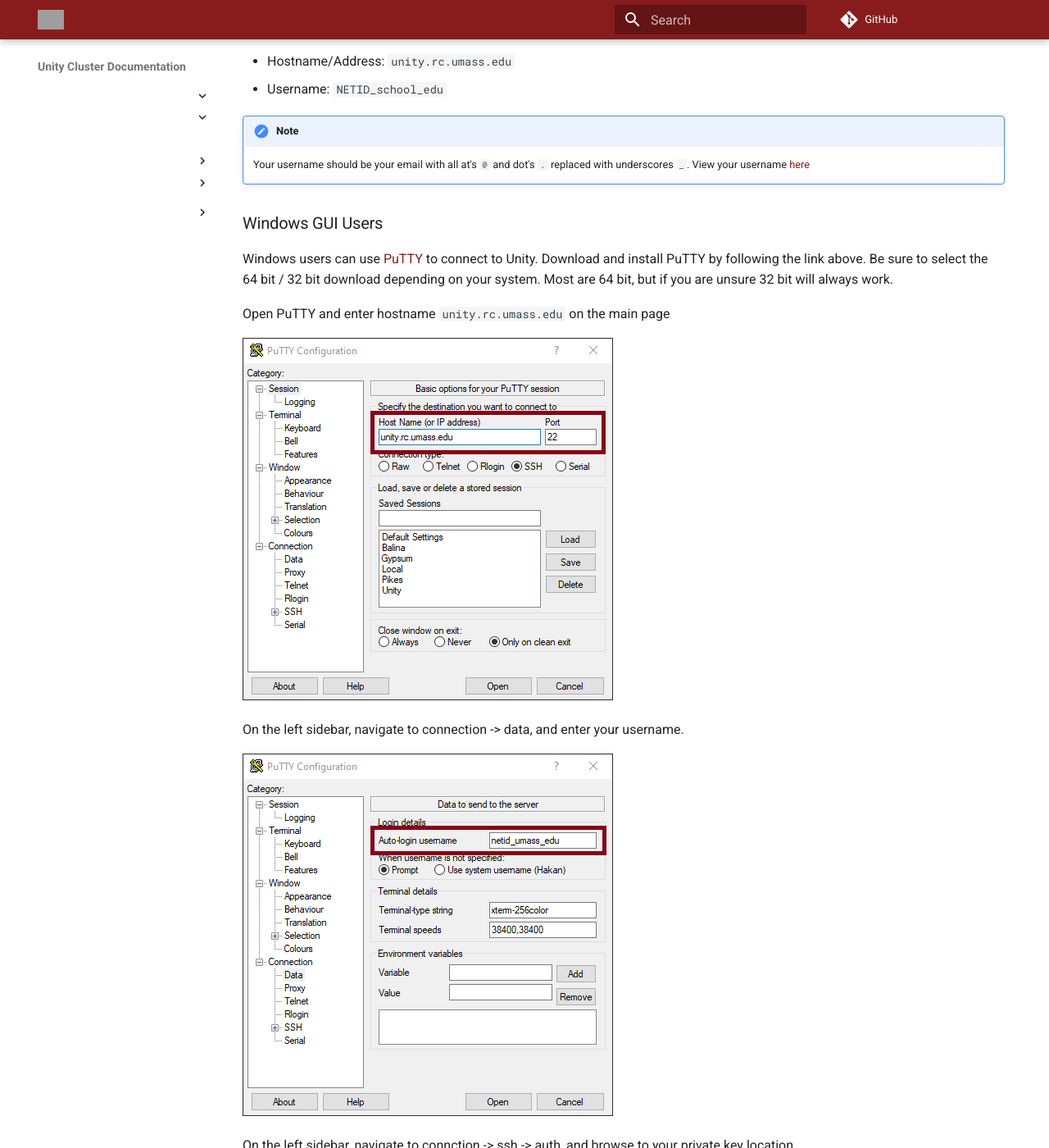
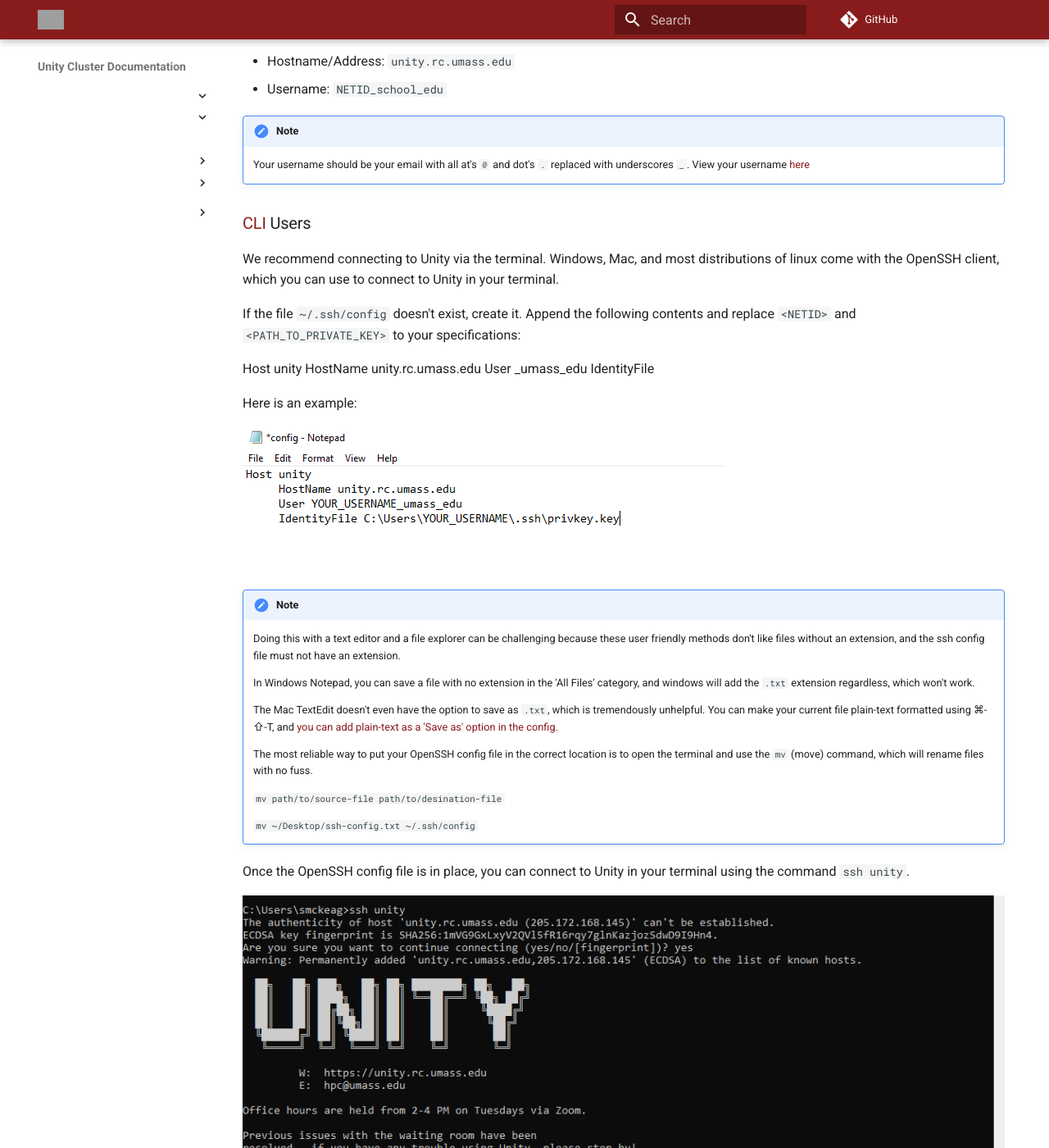
Before and after one commit to UMass-RC/unity-docs, an MkDocs documentation site: the page built from docs/connecting/ssh.md, in a window 1280 px wide and 1400 px high, scrolled down 927 px. Shown: the whole window at 82% size. Built offline with MkDocs 1.6.1 and Material for MkDocs 9.7.7, drawn with Linux system fonts in a browser that asks for light colours; comment, search, counter and statistics services are not loaded; some of the changed text lies outside the part shown; grey boxes are pictures that could not be loaded.

Commit message:
added screenshots in ssh.md
Interested to know what thoughts are adding screenshots to the documentation. Also moved CLI to top of connecting instructions

````diff
--- a/docs/connecting/ssh.md
+++ b/docs/connecting/ssh.md
@@ -37,6 +37,42 @@
 !!! note
     Your username should be your email with all at's `@` and dot's `.` replaced with underscores `_`. View your username [here](https://unity.rc.umass.edu/panel/account.php)
 
+
+
+### [CLI](https://www.w3schools.com/whatis/whatis_cli.asp) Users ###
+We recommend connecting to Unity via the terminal. Windows, Mac, and most distributions of linux come with the OpenSSH client, which you can use to connect to Unity in your terminal.
+
+If the file `~/.ssh/config` doesn't exist, create it. Append the following contents and replace `<NETID>` and `<PATH_TO_PRIVATE_KEY>` to your specifications:
+
+Host unity
+     HostName unity.rc.umass.edu
+     User <NETID>_umass_edu
+     IdentityFile <PATH_TO_PRIVATE_KEY>
+
+Here is an example:
+
+![ssh example](res/ssh_example.PNG)
+
+!!! note
+    Doing this with a text editor and a file explorer can be challenging because these user friendly methods don't like files without an extension, and the ssh config file must not have an extension.
+
+    In Windows Notepad, you can save a file with no extension in the 'All Files' category, and windows will add the `.txt` extension regardless, which won't work.
+
+    The Mac TextEdit doesn't even have the option to save as `.txt`, which is tremendously unhelpful. You can make your current file plain-text formatted using ⌘-⇧-T, and [you can add plain-text as a 'Save as' option in the config.](https://macreports.com/how-to-create-a-text-txt-file-on-a-mac/)
+
+    The most reliable way to put your OpenSSH config file in the correct location is to open the terminal and use the `mv` (move) command, which will rename files with no fuss.
+
+    ```
+    mv path/to/source-file path/to/desination-file
+    ```
+
+    ```
+    mv ~/Desktop/ssh-config.txt ~/.ssh/config
+    ```
+Once the OpenSSH config file is in place, you can connect to Unity in your terminal using the command `ssh unity`.
+
+![Unity SSH](res/unity_ssh.PNG)
+
 ### Windows GUI Users ###
 Windows users can use [PuTTY](https://www.chiark.greenend.org.uk/~sgtatham/putty/latest.html) to connect to Unity. Download and install PuTTY by following the link above. Be sure to select the 64 bit / 32 bit download depending on your system. Most are 64 bit, but if you are unsure 32 bit will always work.
 
@@ -58,36 +94,8 @@
 
 The server's ssh-ed25519 key fingerprint is:
 
-'''ssh-ed25519 255 SHA256:jC7BF7h5/RJo5Svx1v+lufdf+I/ogu5dQV2sUe+y8ek'''
+```ssh-ed25519 255 SHA256:jC7BF7h5/RJo5Svx1v+lufdf+I/ogu5dQV2sUe+y8ek```
 
 ![PuTTY Fingerprint](res/putty_fingerprint.PNG)
 
 If this key matches what is on your terminal, go ahead and click "Accept".
-
-### [CLI](https://www.w3schools.com/whatis/whatis_cli.asp) Users ###
-Windows, Mac, and most distributions of linux come with the OpenSSH client, which you can use to connect to Unity in your terminal.
-
-If the file `~/.ssh/config` doesn't exist, create it. Append the following contents and replace `<NETID>` and `<PATH_TO_PRIVATE_KEY>` to your specifications:
-```
-Host unity
-     HostName unity.rc.umass.edu
-     User <NETID>_umass_edu
-     IdentityFile <PATH_TO_PRIVATE_KEY>
-```
-!!! note
-    Doing this with a text editor and a file explorer can be challenging because these user friendly methods don't like files without an extension, and the ssh config file must not have an extension.
-
-    In Windows Notepad, you can save a file with no extension in the 'All Files' category, and windows will add the `.txt` extension regardless, which won't work.
-
-    The Mac TextEdit doesn't even have the option to save as `.txt`, which is tremendously unhelpful. You can make your current file plain-text formatted using ⌘-⇧-T, and [you can add plain-text as a 'Save as' option in the config.](https://macreports.com/how-to-create-a-text-txt-file-on-a-mac/)
-
-    The most reliable way to put your OpenSSH config file in the correct location is to open the terminal and use the `mv` (move) command, which will rename files with no fuss.
-
-    ```
-    mv path/to/source-file path/to/desination-file
-    ```
-
-    ```
-    mv ~/Desktop/ssh-config.txt ~/.ssh/config
-    ```
-Once the OpenSSH config file is in place, you can connect to Unity in your terminal using the command `ssh unity`.
````
Also changed, not shown: docs/slurm/index.md (+1 -1 lines), docs/connecting/res/ssh_example.PNG (added), docs/connecting/res/unity_ssh.PNG (added).
